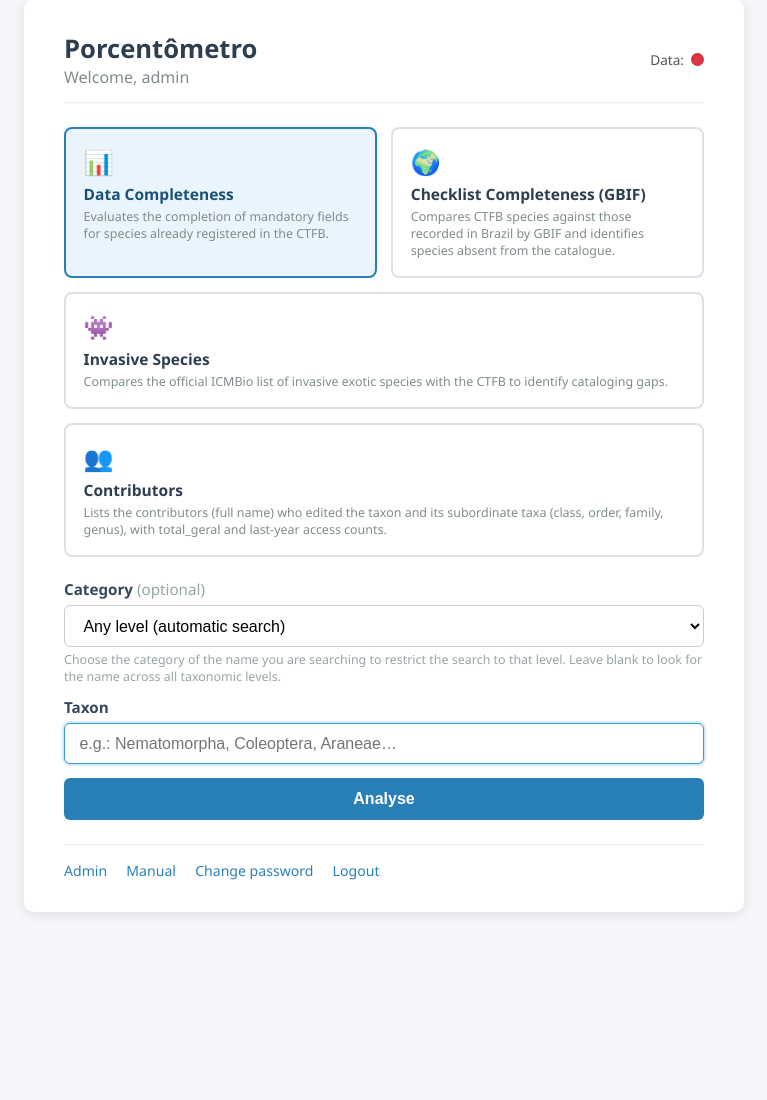
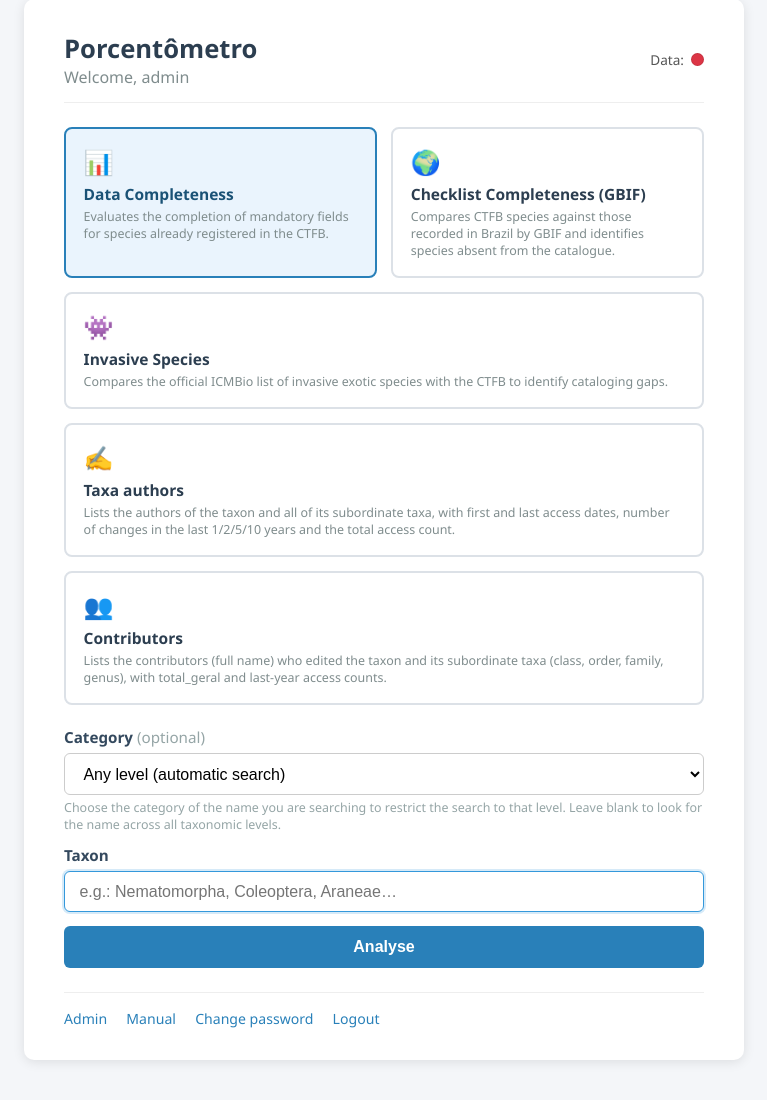
Before and after one commit to wboeger/completeness, a Flask app: page / in a window 1280 px wide. Shown: the part 41-1141 px from the top of the page, without its empty margins (256-1023 px from the left). Before the commit the page ends 955 px from the top, so only its background shows below. Run offline with Flask 3, Linux system fonts and the light colour scheme; the visitor is signed in with stand-in values (Sample User, id 1).

Commit message:
Restore Authors analysis, renamed "Autores de taxa"
Reverts the earlier removal (worker, routes, jobs dict, index cards, PT/EN
status templates) and renames the title from "Autores e acessos" to
"Autores de taxa" ("Taxa authors" in EN).

Co-Authored-By: Claude Opus 4.8 <noreply@anthropic.com>

```diff
--- a/app.py
+++ b/app.py
@@ -569,6 +569,7 @@ def current_allowed_taxa():
 # ── GBIF gap analysis ──────────────────────────────────────────────────────────
 GBIF_JOBS = {}   # job_id → dict with status/progress/result
 INVASIVE_JOBS = {} # job_id → dict with status/progress/result
+AUTHORS_JOBS = {}  # job_id → dict with status/progress/result
 CONTRIB_JOBS = {}  # job_id → dict with status/progress/result
 
 def _gbif_gap_worker(job_id, taxon_name, planilha_df):
@@ -958,6 +959,138 @@ def _invasive_gap_worker(job_id, taxon_name, planilha_df):
 
     except Exception as e:
         INVASIVE_JOBS[job_id].update(status='error', error=str(e))
+
+def _authors_worker(job_id, taxon_name, category, planilha_df):
+    """List every author (scientificNameAuthorship) of the requested taxon and all
+    its subordinate taxa, plus modification statistics: first/last access date,
+    number of changes in the last 1/2/5/10 years, and the total access count.
+    The 'modified' column (Darwin Core) is used as the record-access timestamp."""
+    def update(progress, pct=None):
+        AUTHORS_JOBS[job_id]['progress'] = progress
+        if pct is not None:
+            AUTHORS_JOBS[job_id]['pct'] = pct
+
+    try:
+        AUTHORS_JOBS[job_id] = {'status': 'running', 'progress': 'Iniciando…', 'pct': 0,
+                                'result_path': None, 'error': None, 'taxon_name': taxon_name}
+
+        update('Filtrando táxons subordinados…', 15)
+        df = planilha_df  # already a defensive copy from the caller
+
+        RANK_HIERARCHY = [
+            'phylum', 'superclass', 'class', 'subclass', 'infraclass',
+            'superorder', 'order', 'suborder', 'infraorder',
+            'superfamily', 'family', 'subfamily', 'tribe', 'subtribe',
+            'genus', 'subgenus',
+        ]
+        category = (category or '').strip().lower() or None
+        if category and category not in df.columns:
+            category = None
+        ranks_to_search = [category] if category else RANK_HIERARCHY
+
+        # Match the taxon in any (or the chosen) rank column. A row whose rank column
+        # equals the taxon is either the taxon itself or one of its subordinates, so
+        # the matched set already includes the taxon "and this one".
+        if taxon_name and taxon_name.lower() == 'animalia' and not category:
+            sub = df.copy()
+        else:
+            mask = pd.Series(False, index=df.index)
+            for rank in ranks_to_search:
+                if rank in df.columns:
+                    mask |= (df[rank].astype(str).str.lower().str.strip() == taxon_name.lower())
+            sub = df[mask].copy()
+
+        if sub.empty:
+            AUTHORS_JOBS[job_id].update(
+                status='error',
+                error=f'Nenhum táxon encontrado para "{taxon_name}".')
+            return
+
+        # ── Authors (scientificNameAuthorship) ──
+        update('Compilando autores…', 50)
+        author_col = 'scientificnameauthorship'
+        if author_col in sub.columns:
+            auth = sub[author_col]
+            auth = auth[auth.notna()].astype(str).str.strip()
+            auth = auth[auth.ne('') & ~auth.str.lower().isin(['nan', 'none'])]
+            author_counts = (auth.value_counts()
+                                 .rename_axis('scientificNameAuthorship')
+                                 .reset_index(name='n_taxa'))
+        else:
+            author_counts = pd.DataFrame(columns=['scientificNameAuthorship', 'n_taxa'])
+
+        # ── Access / change dates (modified column) ──
+        update('Calculando datas de acesso…', 70)
+        if 'modified' in sub.columns:
+            mod = pd.to_datetime(sub['modified'], errors='coerce').dropna()
+        else:
+            mod = pd.Series([], dtype='datetime64[ns]')
+
+        now = pd.Timestamp.now()
+
+        def changes_since(years):
+            if mod.empty:
+                return 0
+            return int((mod >= (now - pd.DateOffset(years=years))).sum())
+
+        first_access = mod.min().strftime('%Y-%m-%d') if not mod.empty else '—'
+        last_access  = mod.max().strftime('%Y-%m-%d') if not mod.empty else '—'
+        n_chg_1, n_chg_2, n_chg_5, n_chg_10 = (changes_since(1), changes_since(2),
+                                               changes_since(5), changes_since(10))
+        total_access = int(len(mod))
+
+        # ── Detail sheet: one row per taxon with author + access date ──
+        detail_cols = [c for c in ['taxonid', 'scientificname', 'taxonrank', 'family',
+                                    'genus', 'scientificnameauthorship', 'modified']
+                       if c in sub.columns]
+        detail = sub[detail_cols].copy().rename(columns={
+            'taxonid': 'taxonID', 'scientificname': 'scientificName',
+            'taxonrank': 'taxonRank',
+            'scientificnameauthorship': 'scientificNameAuthorship',
+            'modified': 'modified',
+        })
+
+        # ── Summary sheet ──
+        summary_df = pd.DataFrame([
+            ('Táxon analisado', taxon_name),
+            ('Táxons (este e subordinados)', int(len(sub))),
+            ('Autores distintos', int(len(author_counts))),
+            ('Primeiro acesso', first_access),
+            ('Último acesso', last_access),
+            ('Alterações no último 1 ano', n_chg_1),
+            ('Alterações nos últimos 2 anos', n_chg_2),
+            ('Alterações nos últimos 5 anos', n_chg_5),
+            ('Alterações nos últimos 10 anos', n_chg_10),
+            ('Total de acessos (registros com data)', total_access),
+        ], columns=['Métrica', 'Valor'])
+
+        # ── Write XLSX + ZIP ──
+        update('Gerando arquivo XLSX…', 90)
+        result_path = os.path.join('/tmp', f'authors_{job_id}.xlsx')
+        with pd.ExcelWriter(result_path, engine='openpyxl') as writer:
+            summary_df.to_excel(writer, sheet_name='Resumo', index=False)
+            author_counts.to_excel(writer, sheet_name='Autores', index=False)
+            detail.to_excel(writer, sheet_name='Taxa', index=False)
+
+        zip_path = os.path.join('/tmp', f'authors_{job_id}.zip')
+        with zipfile.ZipFile(zip_path, 'w') as zf:
+            zf.write(result_path, f'authors_{job_id[:8]}.xlsx')
+            if os.path.exists('manual_pt.pdf'):
+                zf.write('manual_pt.pdf', 'manual_pt.pdf')
+            if os.path.exists('manual_en.pdf'):
+                zf.write('manual_en.pdf', 'manual_en.pdf')
+
+        AUTHORS_JOBS[job_id].update(
+            status='done', pct=100, progress='Concluído.',
+            result_path=zip_path, taxon_name=taxon_name,
+            n_taxa=int(len(sub)), n_authors=int(len(author_counts)),
+            first_access=first_access, last_access=last_access,
+            n_chg_1=n_chg_1, n_chg_2=n_chg_2, n_chg_5=n_chg_5, n_chg_10=n_chg_10,
+            total_access=total_access,
+        )
+
+    except Exception as e:
+        AUTHORS_JOBS[job_id].update(status='error', error=str(e))
 
 def _contrib_worker(job_id, taxon_name, category, planilha_df):
     """List the contributors (nome_completo) who edited the requested taxon or any
@@ -2511,6 +2644,65 @@ def invasive_gap_poll(job_id):
     job = INVASIVE_JOBS.get(job_id, {'status': 'not_found'})
     return jsonify({k: v for k, v in job.items() if k != 'result_path'})
 
+@app.route('/authors', methods=['GET', 'POST'])
+def authors_analysis():
+    if 'user_id' not in session:
+        return redirect(url_for('login'))
+    if request.method != 'POST':
+        return redirect(url_for('index'))
+    user = User.query.get(session['user_id'])
+    taxon_name = request.form.get('taxon', '').strip()
+    category = request.form.get('category', '').strip()
+    if not taxon_name:
+        flash('Informe um táxon.', 'danger')
+        return redirect(url_for('index'))
+    allowed = current_allowed_taxa()
+    if not user.is_admin and not is_taxon_authorized(taxon_name, allowed):
+        flash(f'Táxon "{taxon_name}" não está autorizado para este usuário.', 'danger')
+        return redirect(url_for('index'))
+    if PLANILHA_DF is None:
+        flash('Dados CTFB não carregados — tente novamente mais tarde.', 'danger')
+        return redirect(url_for('index'))
+    job_id = uuid.uuid4().hex
+    AUTHORS_JOBS[job_id] = {'status': 'running', 'progress': 'Iniciando…', 'pct': 0,
+                            'result_path': None, 'error': None, 'taxon_name': taxon_name}
+    t = threading.Thread(target=_authors_worker,
+                         args=(job_id, taxon_name, category, PLANILHA_DF.copy()),
+                         daemon=True)
+    t.start()
+    return redirect(url_for('authors_status', job_id=job_id))
+
+@app.route('/authors/status/<job_id>')
+def authors_status(job_id):
+    if 'user_id' not in session:
+        return redirect(url_for('login'))
+    user = User.query.get(session['user_id'])
+    job = AUTHORS_JOBS.get(job_id)
+    if job is None:
+        flash('Job não encontrado.', 'danger')
+        return redirect(url_for('index'))
+    return render_template(tmpl('authors_status'),
+                           job=job, job_id=job_id,
+                           username=user.username, is_admin=user.is_admin)
+
+@app.route('/authors/download/<job_id>')
+def authors_download(job_id):
+    if 'user_id' not in session:
+        return redirect(url_for('login'))
+    job = AUTHORS_JOBS.get(job_id)
+    if not job or job['status'] != 'done' or not job.get('result_path'):
+        flash('Resultado não disponível.', 'danger')
+        return redirect(url_for('index'))
+    taxon_safe = (job.get('taxon_name') or 'taxon').replace(' ', '_').replace('/', '-')
+    return send_file(job['result_path'], as_attachment=True,
+                     download_name=f'authors_{taxon_safe}.zip')
+
+@app.route('/authors/poll/<job_id>')
+def authors_poll(job_id):
+    from flask import jsonify
+    job = AUTHORS_JOBS.get(job_id, {'status': 'not_found'})
+    return jsonify({k: v for k, v in job.items() if k != 'result_path'})
+
 @app.route('/contrib', methods=['GET', 'POST'])
 def contrib_analysis():
     if 'user_id' not in session:
--- a/templates/index_en.html
+++ b/templates/index_en.html
@@ -132,6 +132,17 @@
                     to identify cataloging gaps.
                 </div>
             </label>
+            <label class="type-card" id="card-authors" style="grid-column: span 2;">
+                <input type="radio" name="analysis_type" value="authors"
+                       onchange="selectType('authors')">
+                <div class="card-icon">✍️</div>
+                <div class="card-title">Taxa authors</div>
+                <div class="card-desc">
+                    Lists the authors of the taxon and all of its subordinate taxa, with
+                    first and last access dates, number of changes in the last 1/2/5/10
+                    years and the total access count.
+                </div>
+            </label>
             <label class="type-card" id="card-contrib" style="grid-column: span 2;">
                 <input type="radio" name="analysis_type" value="contrib"
                        onchange="selectType('contrib')">
@@ -212,6 +223,7 @@ const ACTIONS = {
     data: "{{ url_for('analyze_taxon') }}",
     gbif: "{{ url_for('gbif_gap') }}",
     invasive: "{{ url_for('invasive_gap') }}",
+    authors: "{{ url_for('authors_analysis') }}",
     contrib: "{{ url_for('contrib_analysis') }}"
 };
 
@@ -219,6 +231,7 @@ function selectType(type) {
     document.getElementById('card-data').classList.toggle('selected', type === 'data');
     document.getElementById('card-gbif').classList.toggle('selected', type === 'gbif');
     document.getElementById('card-invasive').classList.toggle('selected', type === 'invasive');
+    document.getElementById('card-authors').classList.toggle('selected', type === 'authors');
     document.getElementById('card-contrib').classList.toggle('selected', type === 'contrib');
     document.getElementById('mainForm').action = ACTIONS[type];
     document.getElementById('gbifNote').classList.toggle('visible', type === 'gbif');
@@ -235,6 +248,9 @@ function selectType(type) {
     } else if (type === 'gbif') {
         taxonField.placeholder = "e.g.: Nematomorpha, Coleoptera, Araneae…";
         submitBtn.textContent = 'Start GBIF analysis';
+    } else if (type === 'authors') {
+        taxonField.placeholder = "e.g.: Nematomorpha, Coleoptera, Araneae…";
+        submitBtn.textContent = 'List taxa authors';
     } else if (type === 'contrib') {
         taxonField.placeholder = "e.g.: Nematomorpha, Coleoptera, Araneae…";
         submitBtn.textContent = 'List contributors';
```
Also changed, not shown: templates/authors_status.html (added, +116 -0 lines), templates/authors_status_en.html (added, +116 -0 lines), templates/index.html (+16 -0 lines).
